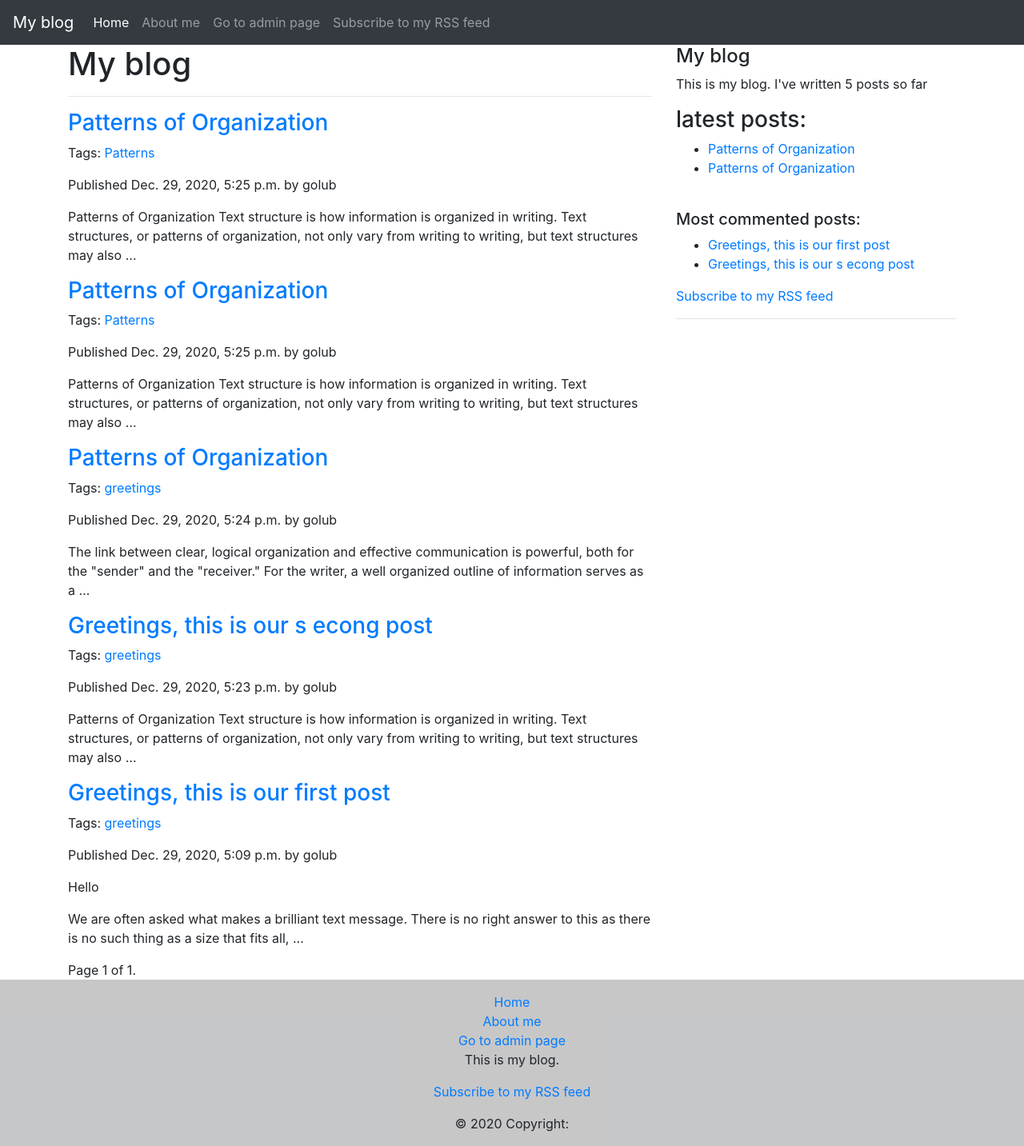
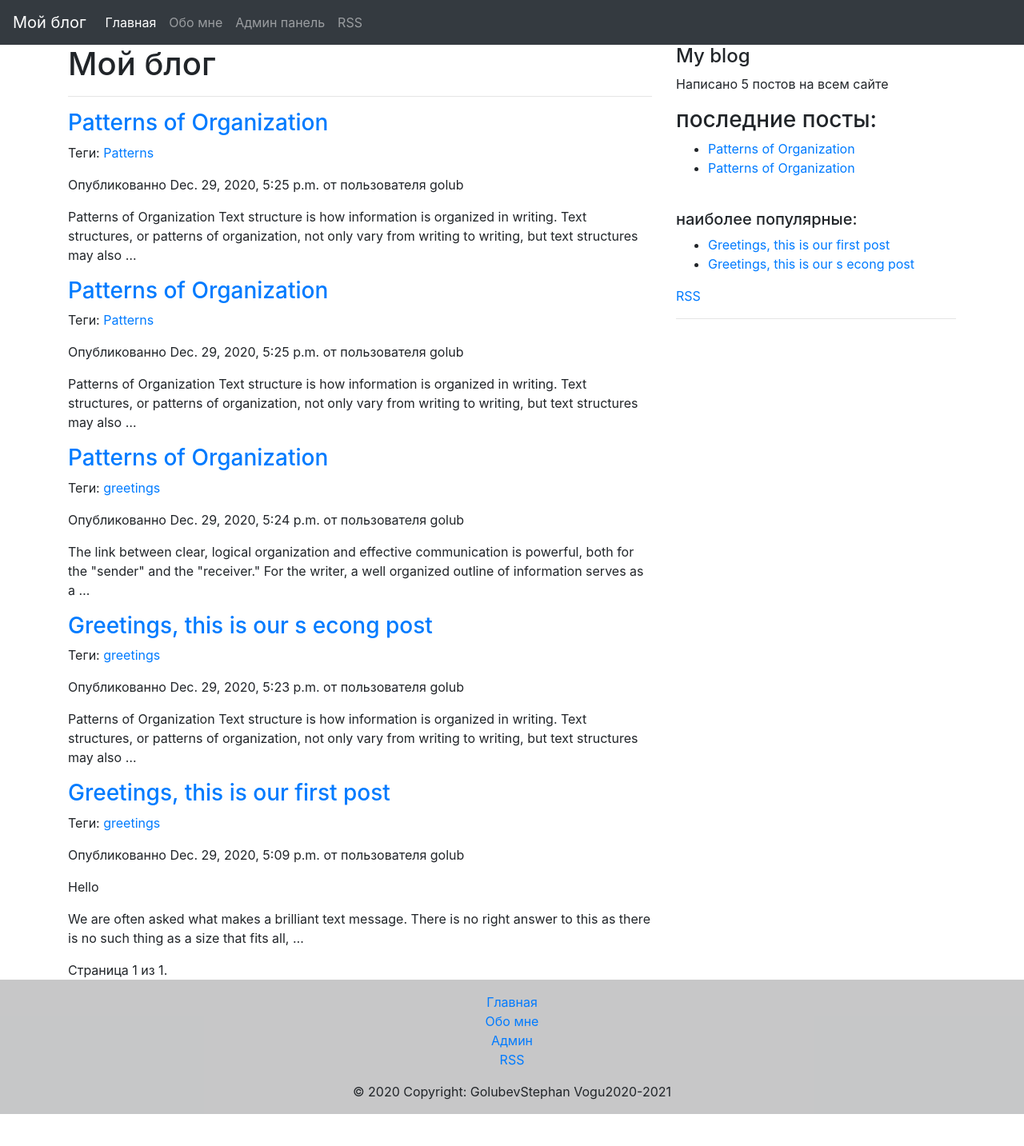
Before and after one commit to StephanGolubev/PythonWebProject, a Django app: page /blog/ in a window 1280 px wide. Shown: the whole page at 80% size. After the commit the page ends 1393 px from the top, so only its background shows below. Run offline with Django 3.2, Linux system fonts and the light colour scheme; data comes from the database, SQL or seed files in the repository; both versions use the stored data as it was after the commit; parts of the project's set-up code (start-up, migrations or seed data) failed here and were passed over; some libraries are stand-ins or nearby versions.

Commit message:
Исправил текст на русский

```diff
--- a/blog/templates/blog/base.html
+++ b/blog/templates/blog/base.html
@@ -18,23 +18,23 @@
 <body>
 
 <nav class="navbar navbar-expand-lg sticky-top navbar-dark bg-dark">
-  <a class="navbar-brand" href="#">My blog</a>
+  <a class="navbar-brand" href="#">Мой блог</a>
   <button class="navbar-toggler" type="button" data-toggle="collapse" data-target="#navbarNav" aria-controls="navbarNav" aria-expanded="false" aria-label="Toggle navigation">
     <span class="navbar-toggler-icon"></span>
   </button>
   <div class="collapse navbar-collapse" id="navbarNav">
     <ul class="navbar-nav">
       <li class="nav-item active">
-        <a class="nav-link" href="/blog/">Home <span class="sr-only">(current)</span></a>
+        <a class="nav-link" href="/blog/">Главная <span class="sr-only">(current)</span></a>
       </li>
       <li class="nav-item">
-        <a class="nav-link" href="/blog/about_me">About me</a>
+        <a class="nav-link" href="/blog/about_me">Обо мне</a>
       </li>
       <li class="nav-item">
-        <a class="nav-link" href="/admin/">Go to admin page</a>
+        <a class="nav-link" href="/admin/">Админ панель</a>
       </li>
       <li class="nav-item">
-        <a class="nav-link" href="{% url 'blog:post_feed' %}">Subscribe to my RSS feed</a>
+        <a class="nav-link" href="{% url 'blog:post_feed' %}">RSS</a>
       </li>
     </ul>
   </div>
@@ -54,12 +54,12 @@
     <div class="col col-lg-4">
 <div id="sidebar">
     <h4>My blog</h4>
-        <p>This is my blog. I've written {% total_posts %} posts so far</p>
+        <p>Написано {% total_posts %} постов на всем сайте</p>
 
-        <h3>latest posts:</h3>
+        <h3>последние посты:</h3>
         {% show_latest_posts %}<br>
 
-        <h5>Most commented posts:</h5>
+        <h5>наиболее популярные:</h5>
             {% get_most_commented_posts as most_commented_posts %}
         <ul>
             {% for post in most_commented_posts %}
@@ -68,7 +68,7 @@
             </li>
             {% endfor %}
         </ul>
-    <p><a href="{% url 'blog:post_feed' %}">Subscribe to my RSS feed</a></p>
+    <p><a href="{% url 'blog:post_feed' %}">RSS</a></p>
 <hr>
 
 </div>
@@ -81,12 +81,11 @@
   <footer class="bg-light text-center text-lg-start">
   <!-- Copyright -->
   <div class="text-center p-3" style="background-color: rgba(0, 0, 0, 0.2)">
-         <a href="/blog/">Home</a><br>
-        <a href="/blog/about_me">About me</a><br>
-        <a href="/admin/">Go to admin page</a><br>
-        <p>This is my blog.</p>
-        <p><a href="{% url 'blog:post_feed' %}">Subscribe to my RSS feed</a></p>
-    © 2020 Copyright:
+         <a href="/blog/">Главная</a><br>
+        <a href="/blog/about_me">Обо мне</a><br>
+        <a href="/admin/">Админ</a><br>
+        <p><a href="{% url 'blog:post_feed' %}">RSS</a></p>
+    © 2020 Copyright: GolubevStephan Vogu2020-2021
   </div>
 </footer>
 
--- a/blog/templates/blog/post/about_me.html
+++ b/blog/templates/blog/post/about_me.html
@@ -1,8 +1,8 @@
 {% extends "blog/base.html" %}
 
 {% block content %}
-<a href="/blog/">Go home</a><br><hr>
-<h6>Hello, my name is Stephan!</h6>
+<a href="/blog/">На Главную</a><br><hr>
+<h6>Привет, мнея зовут Степан</h6>
 Голубев Степан
 Мужчина, 18 лет, родился 28 января 2002
 
--- a/blog/templates/blog/post/list.html
+++ b/blog/templates/blog/post/list.html
@@ -1,13 +1,13 @@
 {% extends "blog/base.html" %}
 {% load blog_tags %}
 
-{% block title %}My blog{% endblock %}
+{% block title %}Мой блог{% endblock %}
 
 {% block content %}
-    <h1>My blog</h1>
+    <h1>Мой блог</h1>
 <hr>
 {% if tag %}
-<h2>Posts tagged with "{{ tag.name }}"</h2>
+<h2>Посты под таким же тегом"{{ tag.name }}"</h2>
 {% endif %}
         {% for post in posts %}
                 <h3>
@@ -16,7 +16,7 @@
                     </a>
                     </h3>
                     <p class="tags">
-                    Tags:
+                    Теги:
                     {% for tag in post.tags.all %}
                         <a href="{% url 'blog:post_list_by_tag' tag.slug %}">
                            {{ tag.name }}
@@ -25,24 +25,24 @@
                         {% endfor %}
                     </p>
                 <p class="date">
-                    Published {{ post.publish }} by {{ post.author }}
+                    Опубликованно {{ post.publish }} от пользователя {{ post.author }}
                 </p>
                 {{ post.body|markdown|truncatewords_html:30 }}
             {% endfor %}
 <div class="pagination">
     <span class="step-links">
         {% if posts.has_previous %}
-            <a href="?page=1">first</a>
-            <a href="?page={{ posts.previous_page_number }}">previous</a>
+            <a href="?page=1">первый</a>
+            <a href="?page={{ posts.previous_page_number }}">назад</a>
         {% endif %}
 
         <span class="current">
-            Page {{ posts.number }} of {{ posts.paginator.num_pages }}.
+            Страница {{ posts.number }} из {{ posts.paginator.num_pages }}.
         </span>
 
         {% if posts.has_next %}
-            <a href="?page={{ posts.next_page_number }}">next</a>
-            <a href="?page={{ posts.paginator.num_pages }}">last;</a>
+            <a href="?page={{ posts.next_page_number }}">вперед</a>
+            <a href="?page={{ posts.paginator.num_pages }}">последний;</a>
         {% endif %}
     </span>
 </div>
```
Also changed, not shown: blog/templates/blog/pagination.html (+5 -5 lines), blog/templates/blog/post/detail.html (+11 -12 lines), blog/templates/blog/post/share.html (+5 -5 lines), db.sqlite3.
